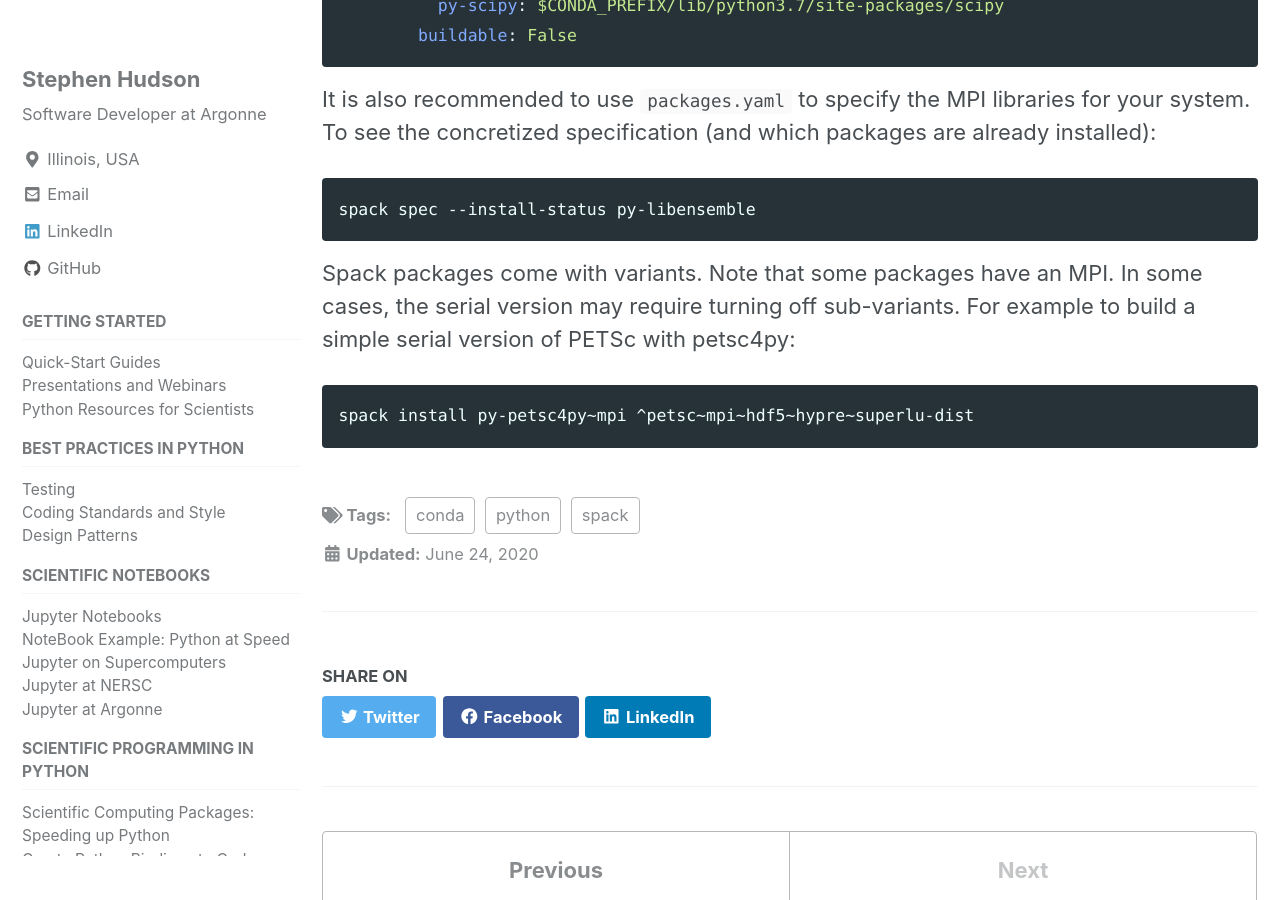
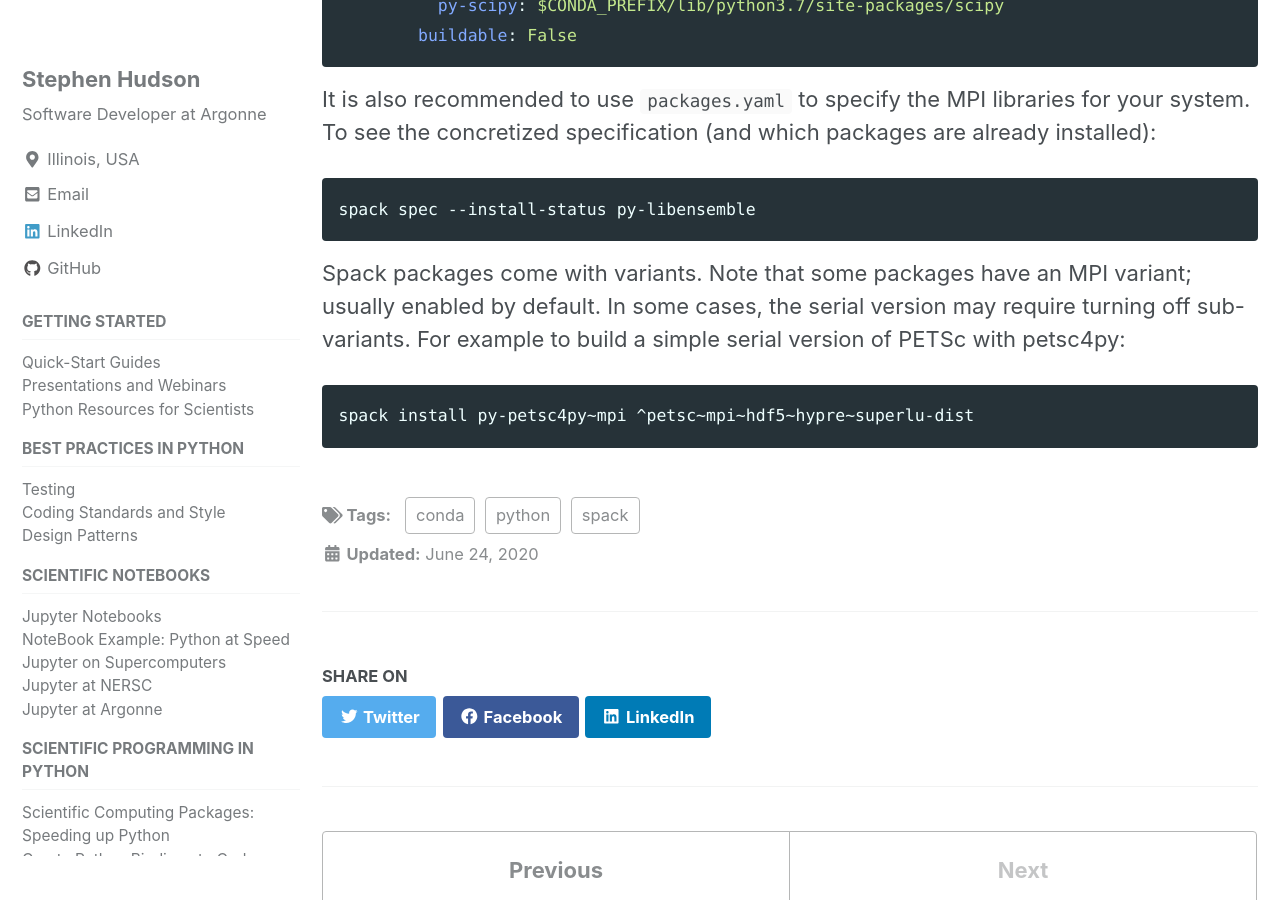
Before and after one commit to betterscientificsoftware/python-for-hpc, a Jekyll site: the page built from _posts/2020-06-24-python-packages-and-spack.md, in a window 1280 px wide and 900 px high, scrolled down 3149 px. Built offline with Jekyll 4.4.1, drawn with Linux system fonts in a browser that asks for light colours; cached includes are drawn as plain includes; nearby versions of some CDN libraries; comment, search, counter and statistics services are not loaded; a style sheet for code colours, icons or effects is not loaded.

Commit message:
Minor updates to spack blog

```diff
--- a/_posts/2020-06-24-python-packages-and-spack.md
+++ b/_posts/2020-06-24-python-packages-and-spack.md
@@ -97,6 +97,6 @@ To see the concretized specification (and which packages are already installed):
 
     spack spec --install-status py-libensemble
 
-Spack packages come with variants. Note that some packages have an MPI. In some cases, the serial version may require turning off sub-variants. For example to build a simple serial version of PETSc with petsc4py:
+Spack packages come with variants. Note that some packages have an MPI variant; usually enabled by default. In some cases, the serial version may require turning off sub-variants. For example to build a simple serial version of PETSc with petsc4py:
 
     spack install py-petsc4py~mpi ^petsc~mpi~hdf5~hypre~superlu-dist
```
